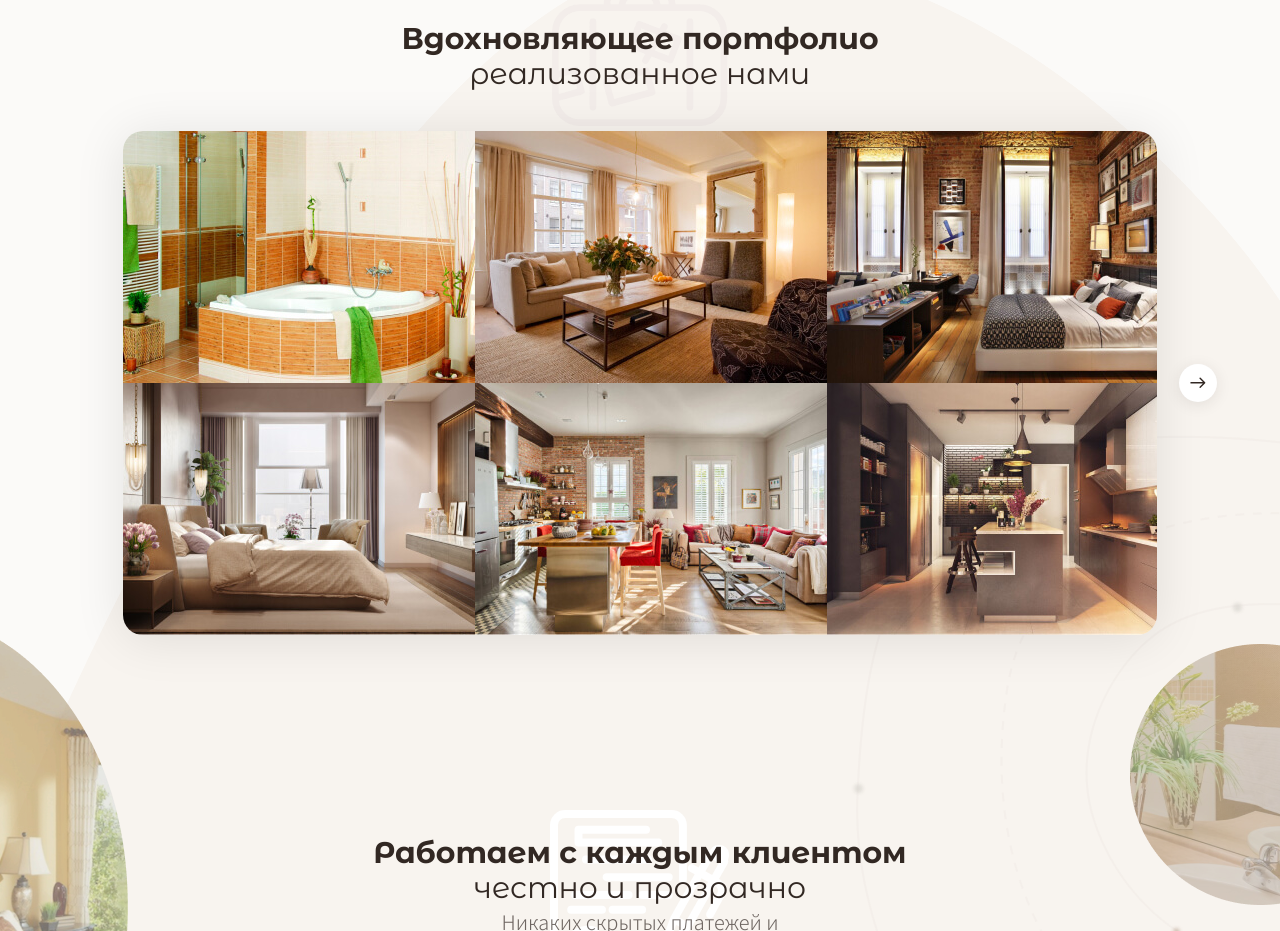
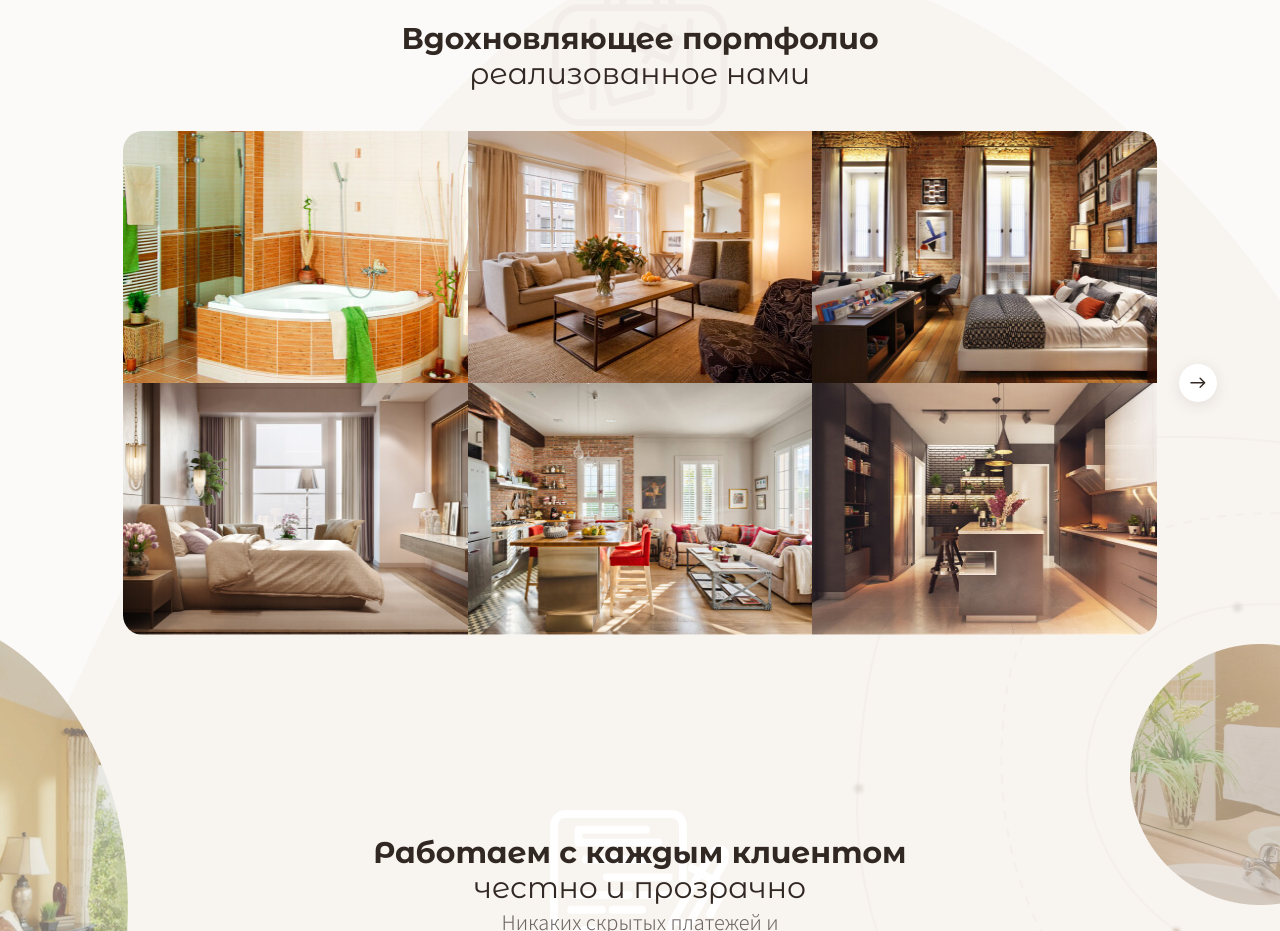
Before and after one commit to Hotiakov/Diploma, a website built with webpack: page layout/index.html in a window 1280 px wide. Shown: the part 3600-4531 px from the top of the page. Built offline with nearby package versions, Linux system fonts and the light colour scheme.

Commit message:
add portfolio-slider

```diff
--- a/layout/css/myStyle.css
+++ b/layout/css/myStyle.css
@@ -155,3 +155,7 @@
 .types-repair.active{
   display: block;
 }
+
+.portfolio-slider-wrapper{
+  border-radius: 20px;
+}
--- a/layout/index.html
+++ b/layout/index.html
@@ -625,6 +625,7 @@
 								fill="#322823"></path>
 					</svg>
 				</div>
+				<div class="portfolio-slider-wrapper">
 					<div class="portfolio-slider mobile-hide">
 						<div class="portfolio-slider__slide fade-tab">
 							<div class="portfolio-slider__slide-frame"><img class="portfolio-slider__slide-frame-img"
@@ -685,7 +686,8 @@
 								<div class="item-hover"><img src="./images/zoom.svg" alt="zoom"> <span>Нажмите, чтобы<br>увеличить</span>
 								</div>
 							</div>
-					</div><!-- /portfolio-slider__slide --></div><!-- /portfolio-slider --></div><!-- /slider-wrap-->
+						</div><!-- /portfolio-slider__slide -->
+				</div></div><!-- /portfolio-slider --></div><!-- /slider-wrap-->
 		</div>
 	</div><!-- /portfolio -->
 	<div class="transparency" id="transparency">
--- a/layout/src/modules/carousel.js
+++ b/layout/src/modules/carousel.js
@@ -19,7 +19,7 @@ class Carousel {
         this.needClick = needClick;
         this.options = {
             position,
-            widthSlide: Math.floor(100 / this.slidesToShow),
+            widthSlide: 100 / this.slidesToShow,
             infinity,
             maxPosition: this.slides.length - this.slidesToShow,
             minPosition: 0,
@@ -207,9 +207,9 @@ class Carousel {
             const widthWindow = document.documentElement.clientWidth;
             if (widthWindow <= maxResponse) {
                 for (let i = 0; i < allRespone.length; i++) {
-                    if (widthWindow < allRespone[i]) {
+                    if (widthWindow <= allRespone[i]) {
                         this.slidesToShow = this.responsive[i].slidesToShow;
-                        this.options.widthSlide = Math.floor(100 / this.slidesToShow);
+                        this.options.widthSlide = 100 / this.slidesToShow;
                         if(this.responsive[i].centered !== undefined)
                             this.centered = this.responsive[i].centered;
                         if(this.responsive[i].position !== undefined)
@@ -224,7 +224,7 @@ class Carousel {
                 this.slidesToShow = slidesToShowDefault;
                 this.centered = centeredDefault;
                 this.notSlider = notSliderDefault;
-                this.options.widthSlide = Math.floor(100 / this.slidesToShow);
+                this.options.widthSlide = 100 / this.slidesToShow;
                 this.useResponse();
             }
         };
--- a/layout/src/modules/slilders.js
+++ b/layout/src/modules/slilders.js
@@ -1,5 +1,5 @@
 import Carousel from './carousel';
-
+// import fancySlider from './fancySlider';
 
 const addSliders = () => {
     //слайдер с отзывами
@@ -44,7 +44,7 @@ const addSliders = () => {
         needClick: true,
         responsive: [
             {
-                breakpoint: 1024,
+                breakpoint: 1025,
                 slidesToShow: 1,
                 notSlider: false,
             }
@@ -72,10 +72,10 @@ const addSliders = () => {
                 notSlider: false,
             },
             {
-                breakpoint: 569,
+                breakpoint: 575,
                 slidesToShow: 1,
                 notSlider: false,
-            }
+            },
         ]
     });
     repairBase.init();
@@ -89,7 +89,7 @@ const addSliders = () => {
         hideArrow: true,
         responsive: [
             {
-                breakpoint: 576,
+                breakpoint: 575,
                 slidesToShow: 1,
                 notSlider: false,
             }
@@ -116,6 +116,39 @@ const addSliders = () => {
         ]
     });
     transparency.init();
+    const portfolio = new Carousel({
+        main: ".portfolio-slider-wrapper",
+        wrap: ".portfolio-slider",
+        prev: "#portfolio-arrow_left",
+        next: "#portfolio-arrow_right",
+        id: "portfolio-style",
+        notSlider: false,
+        slidesToShow: 3,
+        hideArrow: true,
+        responsive: [
+            {
+                breakpoint: 1025,
+                notSlider: false,
+                slidesToShow: 2,
+            },
+            {
+                breakpoint: 900,
+                notSlider: false,
+                slidesToShow: 1,
+            },
+            {
+                breakpoint: 575,
+                notSlider: true,
+                slidesToShow: 1
+            }
+
+        ],
+    });
+    portfolio.init();
+
+    const fancyRepair = () => {
+
+    }
 };
 
 export default addSliders;
```
Also changed, not shown: layout/css/style.css, layout/dist/bundle.js. Lines whose indentation alone changed are shown as unchanged.
